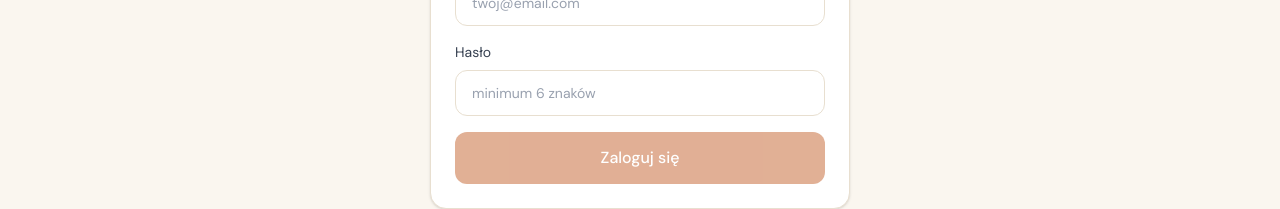
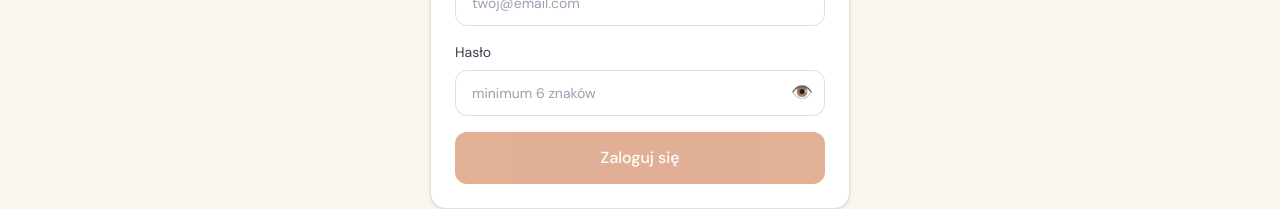
Before and after one commit to zajcev28/pawbox, a React (Vite) app: page /auth in a window 1280 px wide. Shown: the part 489-698 px from the top of the page. Built offline with nearby package versions, Linux system fonts and the light colour scheme; no server answers.

Commit message:
feat: password visibility toggle in auth form

```diff
--- a/src/pages/Auth.tsx
+++ b/src/pages/Auth.tsx
@@ -17,6 +17,7 @@ export default function AuthPage({ session }: { session: Session | null }) {
   const [password, setPass]   = useState('')
   const [error, setError]     = useState('')
   const [loading, setLoading] = useState(false)
+  const [showPass, setShowPass] = useState(false)
 
   const handle = async () => {
     setError(''); setLoading(true)
@@ -74,9 +75,20 @@ export default function AuthPage({ session }: { session: Session | null }) {
               <label style={{ display:'block', fontSize:'0.875rem', marginBottom:'0.4rem', color:'#374151' }}>
                 Hasło
               </label>
-              <input className="input" type="password" placeholder="minimum 6 znaków"
-                value={password} onChange={e => setPass(e.target.value)}
-                onKeyDown={e => e.key === 'Enter' && handle()} />
+              <div style={{ position:'relative' }}>
+                <input className="input" type={showPass ? 'text' : 'password'}
+                  placeholder="minimum 6 znaków"
+                  value={password} onChange={e => setPass(e.target.value)}
+                  onKeyDown={e => e.key === 'Enter' && handle()}
+                  style={{ paddingRight:'2.75rem' }} />
+                <button
+                  type="button"
+                  onClick={() => setShowPass(p => !p)}
+                  style={{ position:'absolute', right:'0.75rem', top:'50%', transform:'translateY(-50%)', background:'none', border:'none', cursor:'pointer', color:'#6b7280', fontSize:'1.1rem', padding:0, lineHeight:1 }}
+                  title={showPass ? 'Ukryj hasło' : 'Pokaż hasło'}>
+                  {showPass ? '🙈' : '👁️'}
+                </button>
+              </div>
             </div>
 
             {error && (
```
